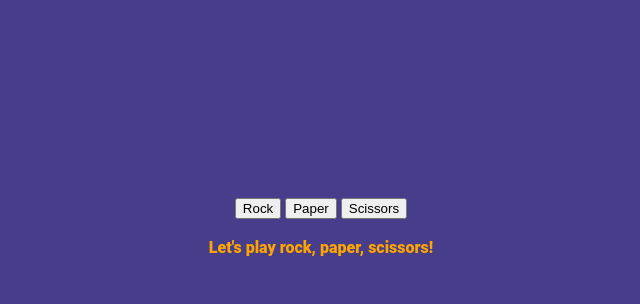
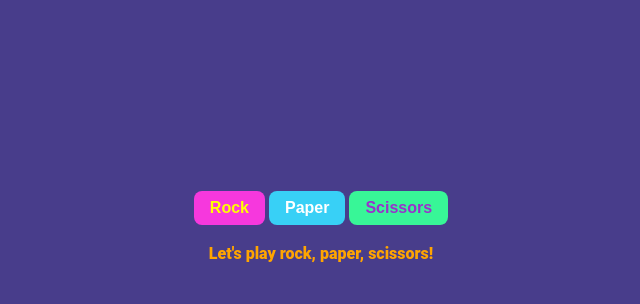
Before and after one commit to suoidix/RPS, a plain HTML site: page index.html in a window 1280 px wide. Shown: the part 154-458 px from the top of the page, without its empty margins (319-959 px from the left). Drawn offline with Linux system fonts and the light colour scheme.

Commit message:
Style buttons to match theme

```diff
--- a/style.css
+++ b/style.css
@@ -24,3 +24,31 @@ img {
     height: 200px;
     width: auto;
 }
+
+.rock {
+    background: #f638dd;
+    color: yellow;
+}
+
+.paper {
+    background: #38d0f6;
+    color: white;
+}
+
+.scissors {
+    background: #38f697;
+    color: darkorchid;
+}
+
+#btn, #resetBtn {
+    padding: 8px 16px;
+    border-radius: 8px;
+    font-weight: 800;
+    font-size: 16px;
+    border: 1px darkslateblue;
+}
+
+#resetBtn {
+    background: orange;
+    color: white;
+}
```
